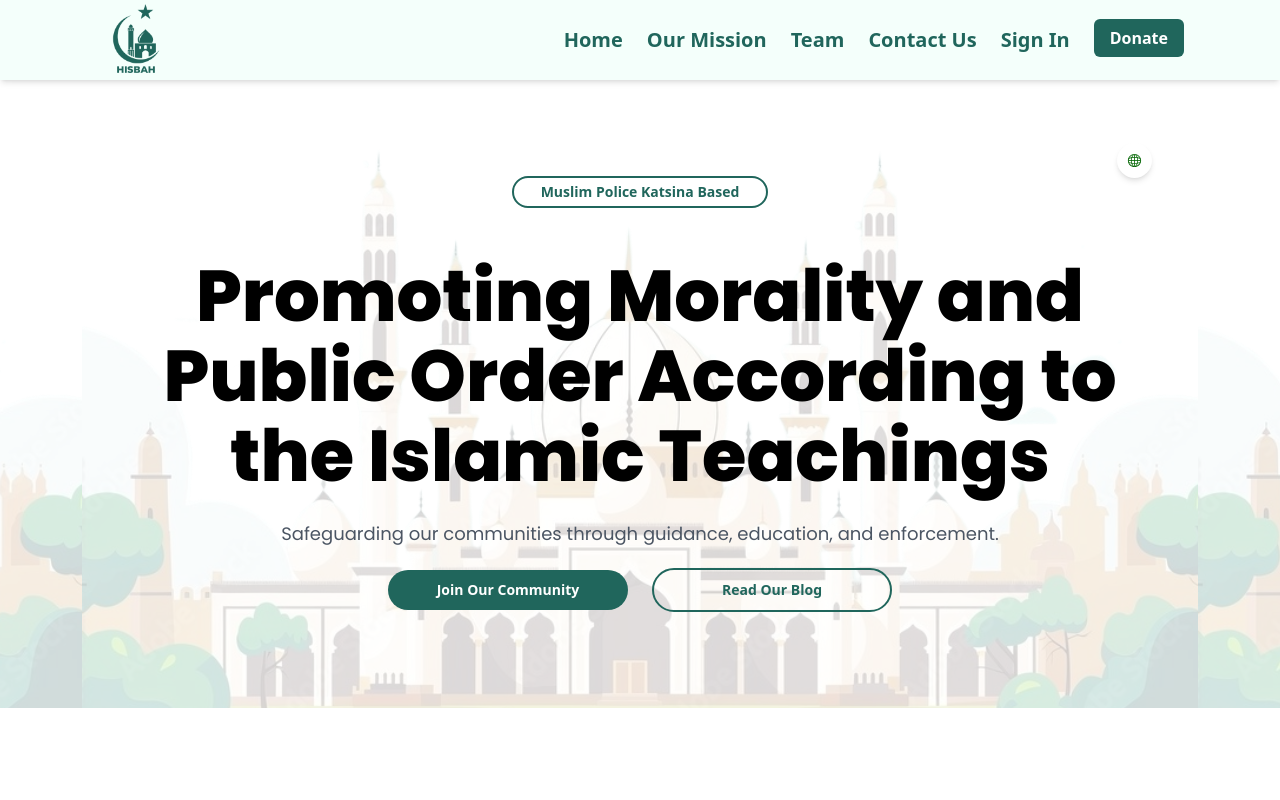
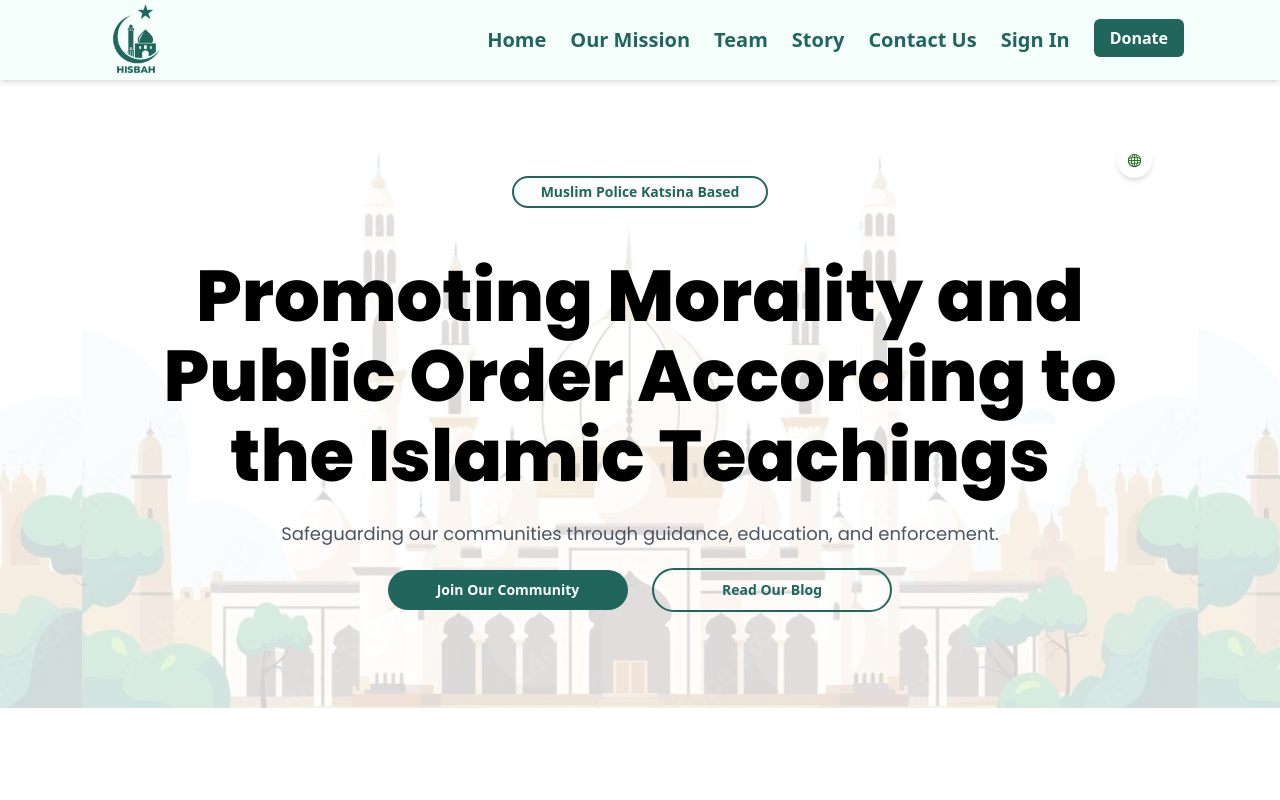
Before and after one commit to hamzashadeez/hisbah, a React (Vite) app: page / in a window 1280 px wide. Shown: the top 800 px of the page. Built offline with nearby package versions, Linux system fonts and the light colour scheme.

Commit message:
Hisbah Story line 1 updated

```diff
--- a/src/components/Landing.jsx
+++ b/src/components/Landing.jsx
@@ -49,6 +49,14 @@ function Landing() {
                 className="font-bold text-xl hover:text-teal-400 text-[#20665C]"
               >
                 Team
+              </a>
+            </li>
+            <li>
+              <a
+                href="/story"
+                className="font-bold text-xl hover:text-teal-400 text-[#20665C]"
+              >
+                Story
               </a>
             </li>
             <li>
--- a/src/components/Officials.jsx
+++ b/src/components/Officials.jsx
@@ -20,7 +20,7 @@ function Officials() {
   return (
     <div className="mx-auto max-w-screen-xl px-4 py-8 sm:px-6 sm:py-12 lg:px-8 lg:py-16">
       <h2 className="text-3xl font-bold sm:text-6xl text-teal-900">
-        Meet Our Teams
+        Meet Our Team
       </h2>
       <div className="grid grid-cols-1 mt-6  md:grid-cols-2 lg:grid-cols-4 gap-6 lg:gap-12">
         <OfficialInfo
```
